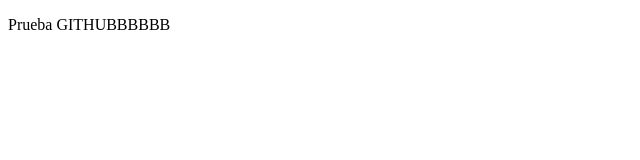
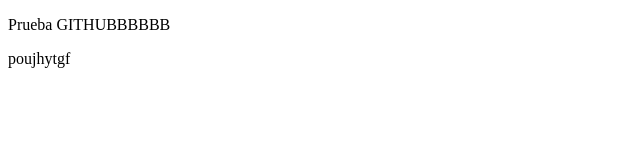
Before and after one commit to SamuelSantanaa/html, a plain HTML site: page prueba.html in a window 1280 px wide. Shown: the full height of the page, 0-640 px from the left. Drawn offline with Linux system fonts and the light colour scheme.

Commit message:
prueba2-1.2

```diff
--- a/prueba.html
+++ b/prueba.html
@@ -9,5 +9,6 @@
 
     <body>
         <p>Prueba GITHUBBBBBB</p>
+        poujhytgf
         </body>
         </html>
```
